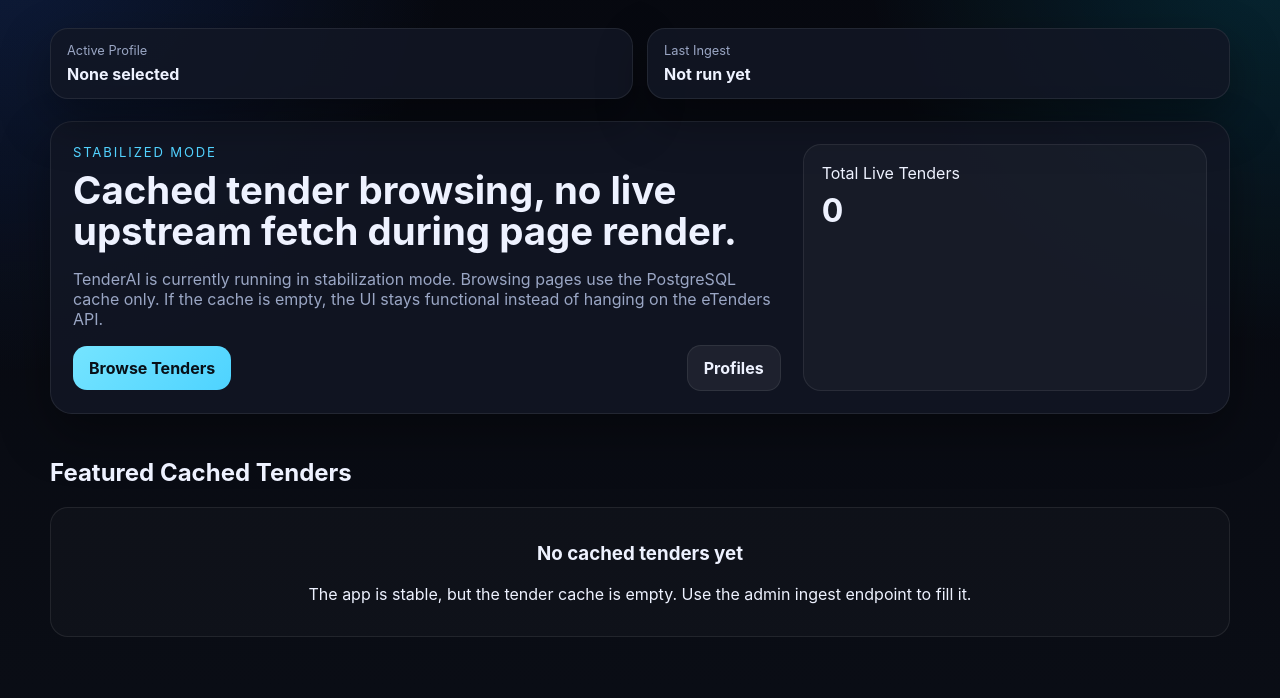
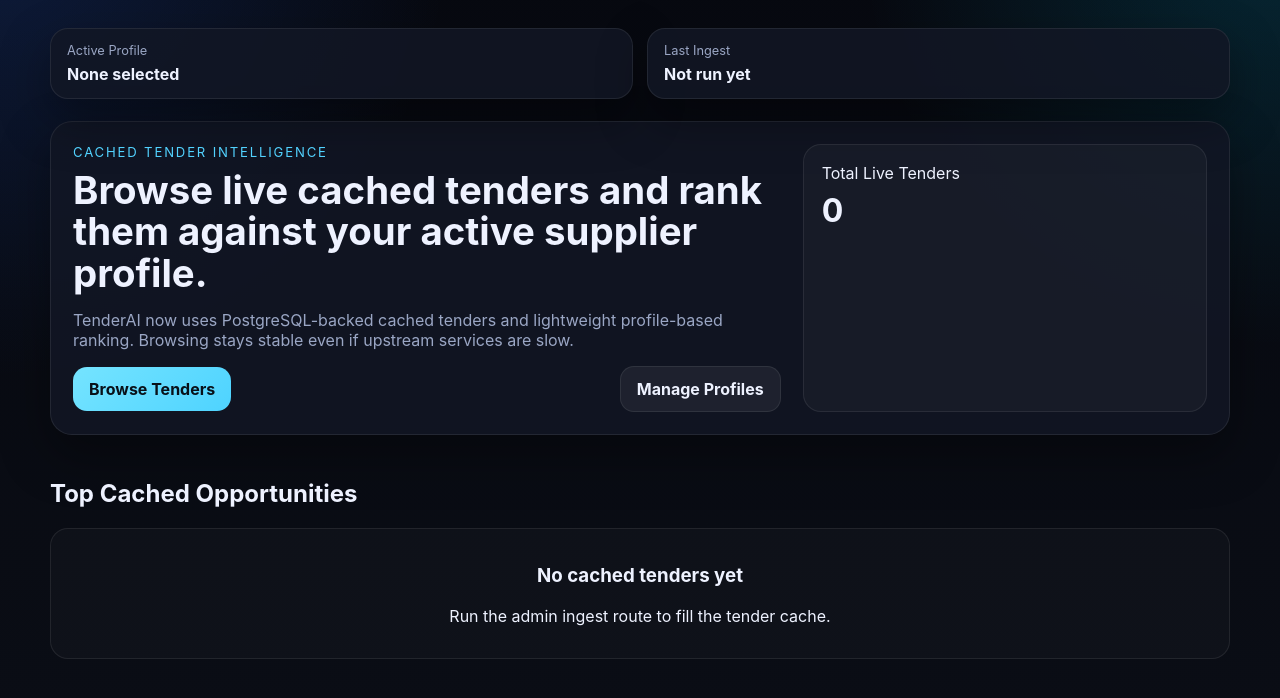
Before and after one commit to veza-sawbn/tenderai-kitchen, a Flask app: page / in a window 1280 px wide. Shown: the part 73-771 px from the top of the page. Run offline with Flask 3, Linux system fonts and the light colour scheme; data that the repository does not hold is empty; some libraries are stand-ins or nearby versions.

Commit message:
Update home page content for clarity and accuracy

```diff
--- a/templates/home.html
+++ b/templates/home.html
@@ -3,15 +3,15 @@
 {% block content %}
 <section class="hero-card">
     <div>
-        <div class="eyebrow">Stabilized Mode</div>
-        <h1>Cached tender browsing, no live upstream fetch during page render.</h1>
+        <div class="eyebrow">Cached Tender Intelligence</div>
+        <h1>Browse live cached tenders and rank them against your active supplier profile.</h1>
         <p class="hero-copy">
-            TenderAI is currently running in stabilization mode. Browsing pages use the PostgreSQL cache only.
-            If the cache is empty, the UI stays functional instead of hanging on the eTenders API.
+            TenderAI now uses PostgreSQL-backed cached tenders and lightweight profile-based ranking.
+            Browsing stays stable even if upstream services are slow.
         </p>
         <div class="hero-actions">
             <a class="btn btn-primary" href="{{ url_for('tenders') }}">Browse Tenders</a>
-            <a class="btn btn-secondary" href="{{ url_for('profiles') }}">Profiles</a>
+            <a class="btn btn-secondary" href="{{ url_for('profiles') }}">Manage Profiles</a>
         </div>
     </div>
     <div class="stat-grid">
@@ -23,7 +23,7 @@
 </section>
 
 <section class="section-head">
-    <h2>Featured Cached Tenders</h2>
+    <h2>Top Cached Opportunities</h2>
 </section>
 
 <div class="card-grid">
@@ -67,7 +67,7 @@
     {% else %}
         <div class="empty-state">
             <h3>No cached tenders yet</h3>
-            <p>The app is stable, but the tender cache is empty. Use the admin ingest endpoint to fill it.</p>
+            <p>Run the admin ingest route to fill the tender cache.</p>
         </div>
     {% endfor %}
 </div>
```
